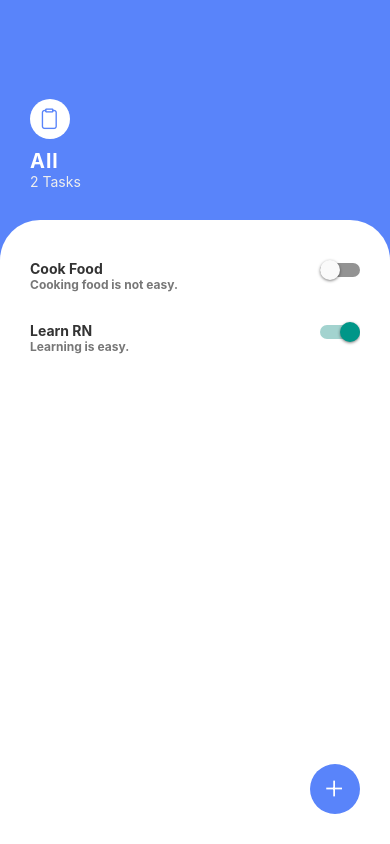
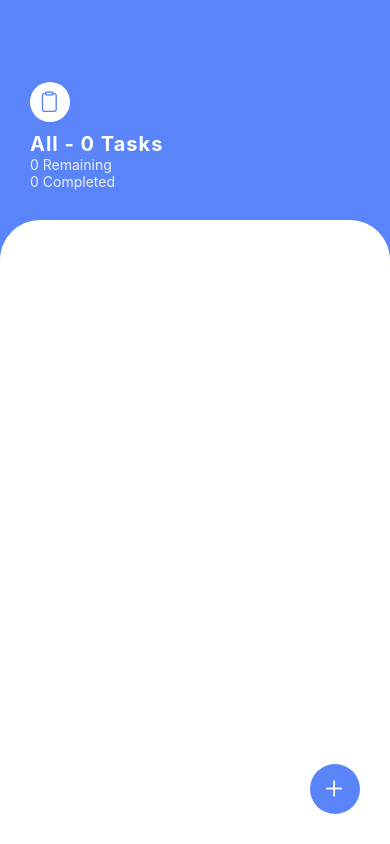
Before and after one commit to sudeepthapa/RN-Class, a React Native app: screen / in a window 390 px wide. Built offline with nearby package versions, Linux system fonts and the light colour scheme.

Commit message:
functionality added

```diff
--- a/App.js
+++ b/App.js
@@ -1,43 +1,41 @@
 import { StatusBar } from 'expo-status-bar';
 import React from 'react';
-import { Modal, StyleSheet, Text, View } from 'react-native';
+import { Modal, StyleSheet, View } from 'react-native';
 import Header from './components/Header';
 import Todos from './components/Todos';
 import COLORS from './constants/COLOR';
-import {Ionicons, Entypo} from '@expo/vector-icons'
+import {Ionicons} from '@expo/vector-icons'
 import TodoForm from './components/TodoForm';
 
 export default function App() {
   const [isOpen, setIsOpen] = React.useState(false)
-  const [todos, addTodo] = React.useState([
-    {
-      id: 1,
-      title: 'Cook Food',
-      note: 'Cooking food is not easy.',
-      isComplete: false
-    },
-    {
-      id: 2,
-      title: 'Learn RN',
-      note: 'Learning is easy.',
-      isComplete: true
-    }
-  ])
+  const [todos, addTodo] = React.useState([])
 
-  const handleSubmit = () => {
-    addTodo([...todos, {
-      id: Math.random(),
-      title: 'Learn JAVA',
-      note: 'Learning is easy.',
-      isComplete: true
-    }])
+  const handleSubmit = (data) => {
+    addTodo([{...data, isComplete:false, id: Math.random().toString()}, ...todos])
     setIsOpen(false)
   }
+
+  const switchIsComplete = (todoId, value) => {
+    console.log(todoId, value);
+    const todosCopy = [...todos];
+    const updatedTodos = todosCopy.map(todo => {
+      if (todo.id == todoId) {
+        todo.isComplete = value;
+        return todo;
+      }
+      return todo;
+    })
+    addTodo(updatedTodos)
+  }
+
+  const completeTodos = todos.filter(todo=>todo.isComplete)
+
   return (
     <View style={styles.container}>
       <StatusBar style="light" />
-      <Header noOfTodos = {todos.length} />
-      <Todos todos={todos} />
+      <Header noOfTodos = {todos.length} completed = {completeTodos.length} />
+      <Todos todos={todos} changeIsComplete = {switchIsComplete} />
       <View style={styles.floatingActionButton}>
         <Ionicons name="add" onPress={()=>setIsOpen(true)} color={COLORS.white} size={28}/>
       </View>
--- a/components/Header.js
+++ b/components/Header.js
@@ -8,8 +8,9 @@ const Header = props => {
       <View style={styles.iconButton}>
         <Ionicons name="clipboard-outline" color={COLORS.primary} size={22} />
     </View>
-    <Text style={styles.heading}>All</Text>
-    <Text style={styles.text}>{props.noOfTodos} Tasks</Text>
+    <Text style={styles.heading}>All - { props.noOfTodos } Tasks</Text>
+    <Text style={styles.text}>{props.noOfTodos - props.completed} Remaining </Text>
+    <Text style={styles.text}>{ props.completed } Completed</Text>
   </View>
  }
 
--- a/components/Todo.js
+++ b/components/Todo.js
@@ -2,14 +2,14 @@ import React from 'react'
 import { View, Text, StyleSheet, Switch } from 'react-native'
 import COLORS from '../constants/COLOR'
 
-const Todo = ({todo}) => {
+const Todo = ({todo, handleToggle}) => {
   return <View style={styles.todo}>
     <View>
-      <Text style={styles.title}>{todo.title}</Text>
-      <Text style={styles.date}>{ todo.note }</Text>
+      <Text style={{...styles.title, textDecorationLine: todo.isComplete ? 'line-through':'none'}}>{todo.title}</Text>
+      <Text style={{...styles.date, textDecorationLine: todo.isComplete ? 'line-through':'none'}}>{ todo.note }</Text>
     </View>
     <View>
-      <Switch value={todo.isComplete} />
+      <Switch value={todo.isComplete} onValueChange={ (value) => handleToggle(todo.id, value) }/>
     </View>
   </View>
 }
--- a/components/TodoForm.js
+++ b/components/TodoForm.js
@@ -1,10 +1,18 @@
 import React from 'react'
-import { View, Text, StyleSheet, TextInput, Picker, Button } from 'react-native'
+import { View, Text, StyleSheet, TextInput, Button, ScrollView } from 'react-native'
+import {Picker} from '@react-native-community/picker'
 import { Entypo } from '@expo/vector-icons'
 import COLORS from '../constants/COLOR'
+import { CATEGORIES } from '../constants/DATA'
 
 const TodoForm = props => {
-  return <View style={styles.form}>
+
+  const [title, setTitle] = React.useState('');
+  const [note, setNote] = React.useState('');
+  const [category, setCategory] = React.useState(null);
+
+  return <ScrollView>
+    <View style={styles.form}>
     <View style={styles.formHeader}>
       <View style={styles.textContainer}>
         <Text style={styles.text}> New Task</Text>
@@ -14,24 +22,32 @@ const TodoForm = props => {
     <View style={styles.formBody}>
       <View style={styles.formGroup}>
         <Text style={{ color: COLORS.textDark }}>What are you planning?</Text>
-        <TextInput multiline numberOfLines={5} style={styles.input} />
+        <TextInput multiline numberOfLines={5} style={styles.input} value={title} onChangeText={(text)=>setTitle(text)} />
       </View>
       <View style={styles.formGroup}>
         <Text style={{ color: COLORS.textDark }}>Add Note</Text>
-        <TextInput multiline numberOfLines={5} style={styles.input} />
+        <TextInput multiline numberOfLines={5} style={styles.input} value={note} onChangeText={(text)=>setNote(text)} />
       </View>
       <View style={styles.formGroup}>
         <Text style={{ color: COLORS.textDark }}>Category</Text>
         <Picker
-          style={{ height: 50, width: '100%', marginBottom:30, borderBottomColor: COLORS.textDark, borderBottomWidth:1 }}
+          style={{ height: 50, width: '100%', marginBottom: 30, borderBottomColor: COLORS.textDark, borderBottomWidth: 1 }}
+          onValueChange={(itemValue, itemIndex) => setCategory(itemValue)}
+            selectedValue={category}
+            mode="dropdown"
         >
-          <Picker.Item label="Java" value="java" />
-          <Picker.Item label="JavaScript" value="js" />
+          <Picker.Item label="Select Category" color="#aaa" value={null} />
+          {
+            CATEGORIES.map(category => {
+              return <Picker.Item key={category.id} label={category.title} value={category.title} />
+            })
+          }
       </Picker>
       </View>
-      <Button title="Submit" onPress={()=>props.submit()}></Button>
+      <Button title="Submit" onPress={()=>props.submit({title, note, category})}></Button>
     </View>
   </View>
+  </ScrollView>
 }
 
 const styles = StyleSheet.create({
--- a/components/Todos.js
+++ b/components/Todos.js
@@ -1,5 +1,5 @@
 import React from 'react'
-import { View, Text, StyleSheet, Switch, ScrollView } from 'react-native'
+import { View, StyleSheet, ScrollView } from 'react-native'
 import COLORS from '../constants/COLOR'
 import Todo from './Todo'
 
@@ -7,7 +7,7 @@ const TODOS = props => {
   return <View style={styles.todos}>
     <ScrollView showsVerticalScrollIndicator={false}>
       {
-        props.todos.map(todo=> <Todo key={todo.id} todo={todo} />)
+        props.todos.map(todo=> <Todo key={todo.id} todo={todo} handleToggle={props.changeIsComplete} />)
       }
 
     </ScrollView>
--- /dev/null
+++ b/constants/DATA.js
@@ -0,0 +1,24 @@
+const CATEGORIES = [
+  {
+    id: 1,
+    title: 'FOOD'
+  },
+  {
+    id: 2,
+    title: 'MUSIC'
+  },
+  {
+    id: 3,
+    title: 'TRAVEL'
+  },
+  {
+    id: 4,
+    title: 'NATURE'
+  },
+  {
+    id: 5,
+    title: 'LEARN'
+  },
+]
+
+export {CATEGORIES}
--- a/package.json
+++ b/package.json
@@ -8,6 +8,7 @@
     "eject": "expo eject"
   },
   "dependencies": {
+    "@react-native-community/picker": "^1.8.1",
     "expo": "~40.0.0",
     "expo-status-bar": "~1.0.3",
     "react": "16.13.1",
```
Also changed, not shown: 1 other file (tests, documents, lock files or other folders).
